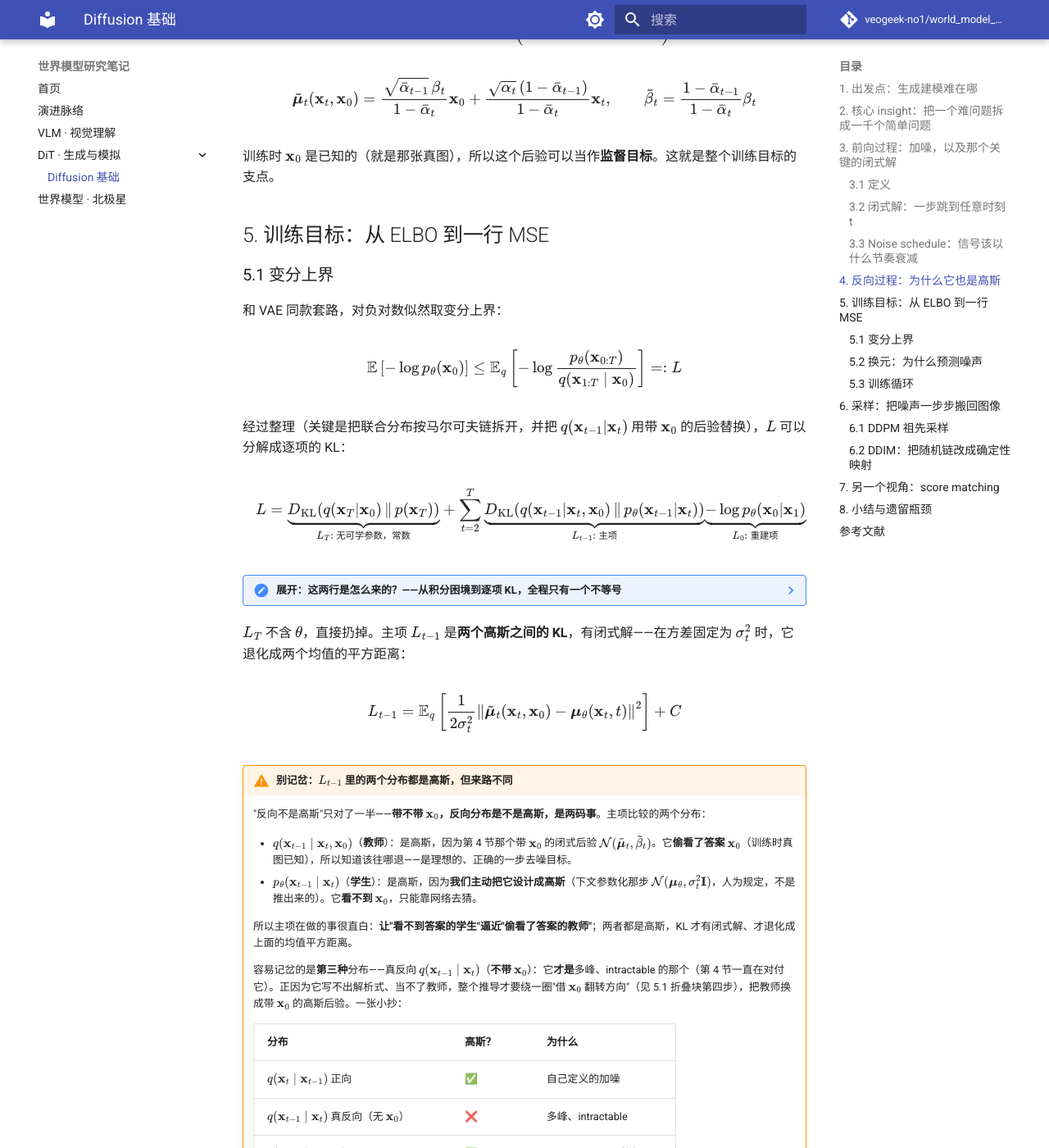
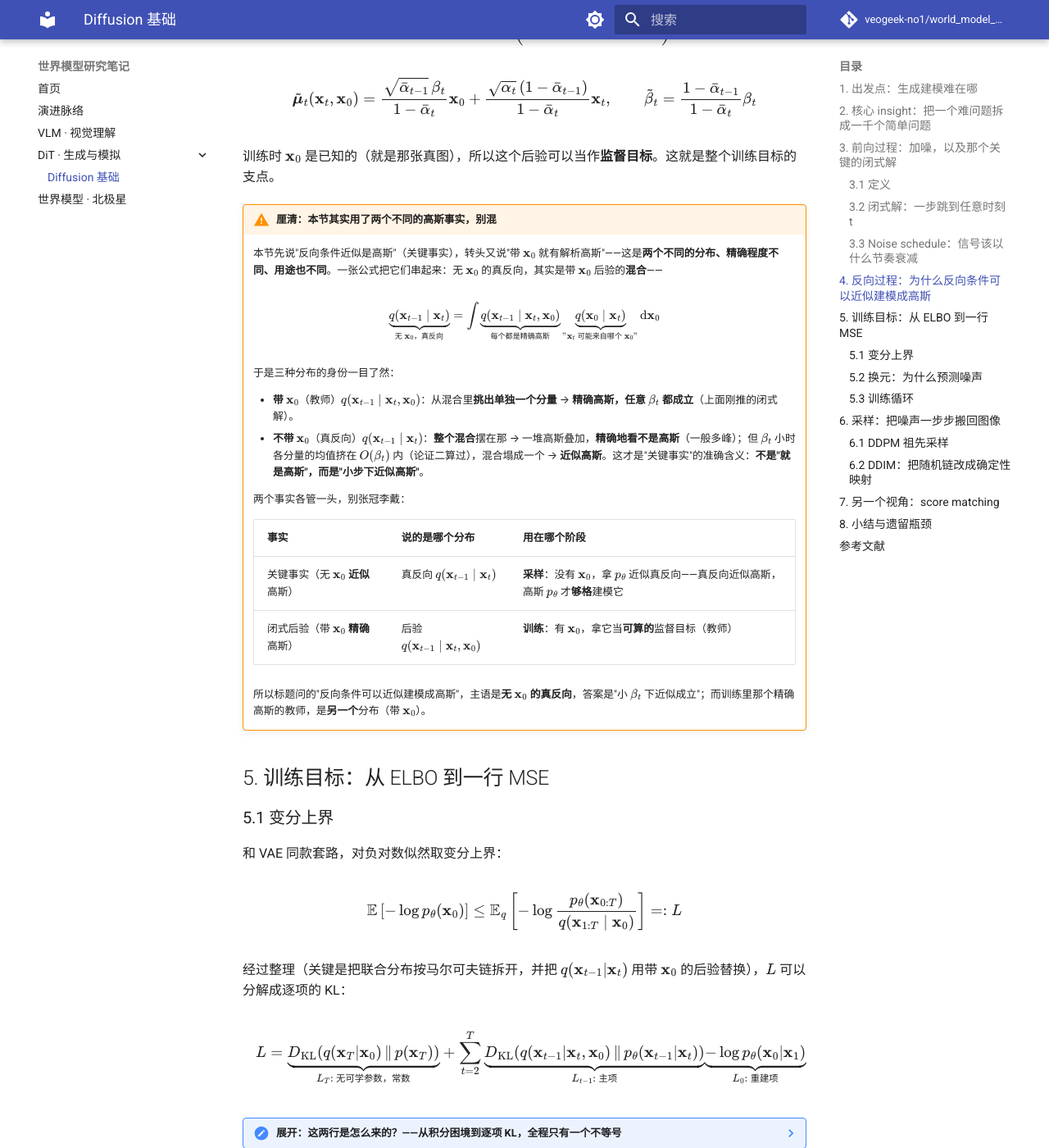
Before and after one commit to veogeek-no1/world_model_learning, an MkDocs documentation site: the page built from docs/dit/diffusion-basics.md, in a window 1280 px wide and 1400 px high, scrolled down 4973 px. Shown: the whole window at 82% size. Built offline with MkDocs 1.6.1 and Material for MkDocs 9.7.7, drawn with Linux system fonts in a browser that asks for light colours; comment, search, counter and statistics services are not loaded; some of the changed text lies outside the part shown.

Commit message:
Section 4: precise title + separate the two Gaussian facts
The section conflated two different facts under a title ("why the reverse
is also Gaussian") that overclaimed. A reader caught it: the no-x_0
reverse is not exactly Gaussian, only approximately so for small beta,
while the x_0-conditioned posterior is exactly Gaussian for any beta --
and these serve different phases.

- Retitle to "why the reverse conditional can be approximately modeled as
  Gaussian" (accurate: subject is the no-x_0 reverse, claim is
  approximate + small-beta).
- Add a warning note tying the two facts together via the mixture
  identity q(x_{t-1}|x_t) = integral q(x_{t-1}|x_t,x_0) q(x_0|x_t) dx_0:
  conditioning on x_0 picks one (exactly Gaussian) component; the
  unconditioned reverse is the whole mixture (multimodal, only collapses
  to Gaussian as beta->0). Plus which fact serves which phase: approximate
  Gaussianity legitimizes the Gaussian p_theta at sampling; the exact
  posterior is the tractable training target.
- Update the 5.1 cheat-sheet to an exact/approximate two-column split so
  the no-x_0 row reads ❌ exact / ✅ approximate, consistent with §4.

Co-Authored-By: Claude Opus 4.8 (1M context) <noreply@anthropic.com>

```diff
--- a/docs/dit/diffusion-basics.md
+++ b/docs/dit/diffusion-basics.md
@@ -263,7 +263,7 @@ Improved DDPM 因此改用 **cosine schedule**（蓝）：
     图由 [`scripts/gen_noise_schedule.py`](https://github.com/veogeek-no1/world_model_learning/blob/main/scripts/gen_noise_schedule.py) 生成，
     上面这些数字全部来自实际计算而非估计。改 schedule 参数后重跑 `python scripts/gen_noise_schedule.py` 即可更新。
 
-## 4. 反向过程：为什么它也是高斯
+## 4. 反向过程：为什么反向条件可以近似建模成高斯
 
 我们想要 \(q(\mathbf{x}_{t-1}\mid\mathbf{x}_t)\)——但它需要对整个数据分布积分，无法求得。这里有个漂亮的理论结果救场：
 
@@ -378,6 +378,28 @@ q(\mathbf{x}_{t-1}\mid\mathbf{x}_t,\mathbf{x}_0) = \mathcal{N}\!\left(\mathbf{x}
 \]
 
 训练时 \(\mathbf{x}_0\) 是已知的（就是那张真图），所以这个后验可以当作**监督目标**。这就是整个训练目标的支点。
+
+!!! warning "厘清：本节其实用了**两个不同**的高斯事实，别混"
+
+    本节先说"反向条件近似是高斯"（关键事实），转头又说"带 \(\mathbf{x}_0\) 就有解析高斯"——这是**两个不同的分布、精确程度不同、用途也不同**。一张公式把它们串起来：无 \(\mathbf{x}_0\) 的真反向，其实是带 \(\mathbf{x}_0\) 后验的**混合**——
+
+    \[
+    \underbrace{q(\mathbf{x}_{t-1}\mid\mathbf{x}_t)}_{\text{无 }\mathbf{x}_0\text{，真反向}}=\int \underbrace{q(\mathbf{x}_{t-1}\mid\mathbf{x}_t,\mathbf{x}_0)}_{\text{每个都是精确高斯}}\,\underbrace{q(\mathbf{x}_0\mid\mathbf{x}_t)}_{\text{"}\mathbf{x}_t\text{ 可能来自哪个 }\mathbf{x}_0\text{"}}\,\mathrm{d}\mathbf{x}_0
+    \]
+
+    于是三种分布的身份一目了然：
+
+    - **带 \(\mathbf{x}_0\)**（教师）\(q(\mathbf{x}_{t-1}\mid\mathbf{x}_t,\mathbf{x}_0)\)：从混合里**挑出单独一个分量** → **精确高斯，任意 \(\beta_t\) 都成立**（上面刚推的闭式解）。
+    - **不带 \(\mathbf{x}_0\)**（真反向）\(q(\mathbf{x}_{t-1}\mid\mathbf{x}_t)\)：**整个混合**摆在那 → 一堆高斯叠加，**精确地看不是高斯**（一般多峰）；但 \(\beta_t\) 小时各分量的均值挤在 \(O(\beta_t)\) 内（论证二算过），混合塌成一个 → **近似高斯**。这才是"关键事实"的准确含义：**不是"就是高斯"，而是"小步下近似高斯"**。
+
+    两个事实各管一头，别张冠李戴：
+
+    | 事实 | 说的是哪个分布 | 用在哪个阶段 |
+    |---|---|---|
+    | 关键事实（无 \(\mathbf{x}_0\) **近似**高斯） | 真反向 \(q(\mathbf{x}_{t-1}\mid\mathbf{x}_t)\) | **采样**：没有 \(\mathbf{x}_0\)，拿 \(p_\theta\) 近似真反向——真反向近似高斯，高斯 \(p_\theta\) 才**够格**建模它 |
+    | 闭式后验（带 \(\mathbf{x}_0\) **精确**高斯） | 后验 \(q(\mathbf{x}_{t-1}\mid\mathbf{x}_t,\mathbf{x}_0)\) | **训练**：有 \(\mathbf{x}_0\)，拿它当**可算的**监督目标（教师） |
+
+    所以标题问的"反向条件可以近似建模成高斯"，主语是**无 \(\mathbf{x}_0\) 的真反向**，答案是"小 \(\beta_t\) 下近似成立"；而训练里那个精确高斯的教师，是**另一个**分布（带 \(\mathbf{x}_0\)）。
 
 ## 5. 训练目标：从 ELBO 到一行 MSE
 
@@ -503,12 +525,12 @@ L_{t-1} = \mathbb{E}_q\left[\frac{1}{2\sigma_t^2}\left\|\tilde{\boldsymbol{\mu}}
 
     容易记岔的是**第三种**分布——真反向 \(q(\mathbf{x}_{t-1}\mid\mathbf{x}_t)\)（**不带** \(\mathbf{x}_0\)）：它**才是**多峰、intractable 的那个（第 4 节一直在对付它）。正因为它写不出解析式、当不了教师，整个推导才要绕一圈"借 \(\mathbf{x}_0\) 翻转方向"（见 5.1 折叠块第四步），把教师换成带 \(\mathbf{x}_0\) 的高斯后验。一张小抄：
 
-    | 分布 | 高斯？ | 为什么 |
-    |---|---|---|
-    | \(q(\mathbf{x}_t\mid\mathbf{x}_{t-1})\) 正向 | ✅ | 自己定义的加噪 |
-    | \(q(\mathbf{x}_{t-1}\mid\mathbf{x}_t)\) 真反向（无 \(\mathbf{x}_0\)） | ❌ | 多峰、intractable |
-    | \(q(\mathbf{x}_{t-1}\mid\mathbf{x}_t,\mathbf{x}_0)\) 反向后验（带 \(\mathbf{x}_0\)） | ✅ | 第 4 节闭式解（**教师**） |
-    | \(p_\theta(\mathbf{x}_{t-1}\mid\mathbf{x}_t)\) 网络反向 | ✅ | 人为设计成高斯（**学生**） |
+    | 分布 | 精确高斯？ | 小 \(\beta\) 近似高斯？ | 为什么 |
+    |---|---|---|---|
+    | \(q(\mathbf{x}_t\mid\mathbf{x}_{t-1})\) 正向 | ✅ | — | 自己定义的加噪 |
+    | \(q(\mathbf{x}_{t-1}\mid\mathbf{x}_t)\) 真反向（无 \(\mathbf{x}_0\)） | ❌ | ✅ | 是带 \(\mathbf{x}_0\) 后验的**混合**；精确多峰、intractable，小 \(\beta\) 才塌成高斯（第 4 节关键事实） |
+    | \(q(\mathbf{x}_{t-1}\mid\mathbf{x}_t,\mathbf{x}_0)\) 反向后验（带 \(\mathbf{x}_0\)） | ✅ | — | 混合里的单个分量，第 4 节闭式解（**教师**） |
+    | \(p_\theta(\mathbf{x}_{t-1}\mid\mathbf{x}_t)\) 网络反向 | ✅ | — | 人为设计成高斯（**学生**） |
 
 到这里，"学一个分布"已经变成了"回归一个均值"。
 
```
